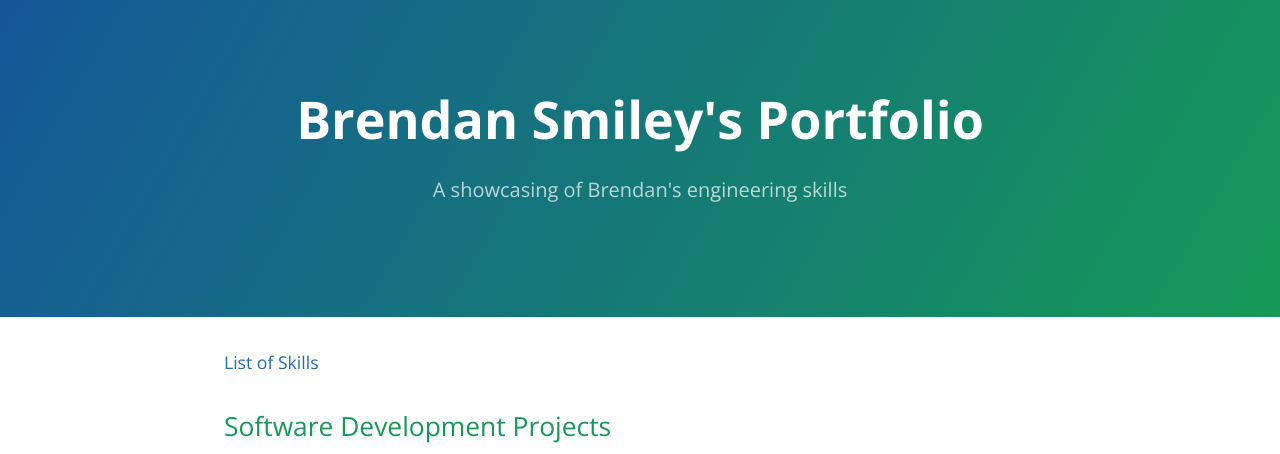
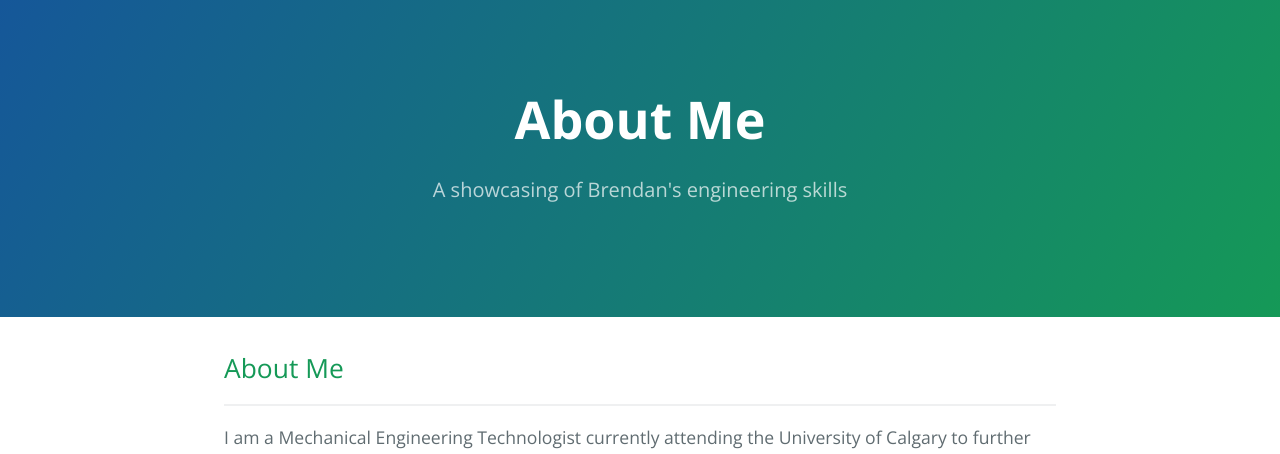
Before and after one commit to b-smiley/b-smiley.github.io, a Jekyll site: the page built from index.md, in a window 1280 px wide. Shown: the top 454 px of the page. Built offline with Jekyll 4.4.1, drawn with Linux system fonts in a browser that asks for light colours; our own code applies the rules of GitHub Pages for plain Markdown files; some of the changed text lies outside the part shown.

Commit message:
Update index.md

```diff
--- a/index.md
+++ b/index.md
@@ -1,15 +1,23 @@
 ---
 layout: default
 ---
+## About Me
+* * *
+  I am a Mechanical Engineering Technologist currently attending the University of Calgary to further my engineering education. More specifcally, I have interests in mechanical, electrical, and software engineering so below are my best projects related to these fields.
+
+  Thank you for spending time on my webpage!
+![ProfilePicture](https://github.com/b-smiley/b-smiley.github.io/edit/main/images/ProfilePic.jpg)
 
 [List of Skills](./SkillsList.html)
 
 ## Software Development Projects
+* * *
   - Automated System that checks for new company sales and delivers the customer their purchased files
   - Fusion 360 API 2D Sketch importer
   - Python Games
 
 ## Mechanical Engineering Projects
+* * *
   - Stirling Engine
   - Custom 3-D Printed Wall Mounts
   - Vibration Plate For Product Testing
```
